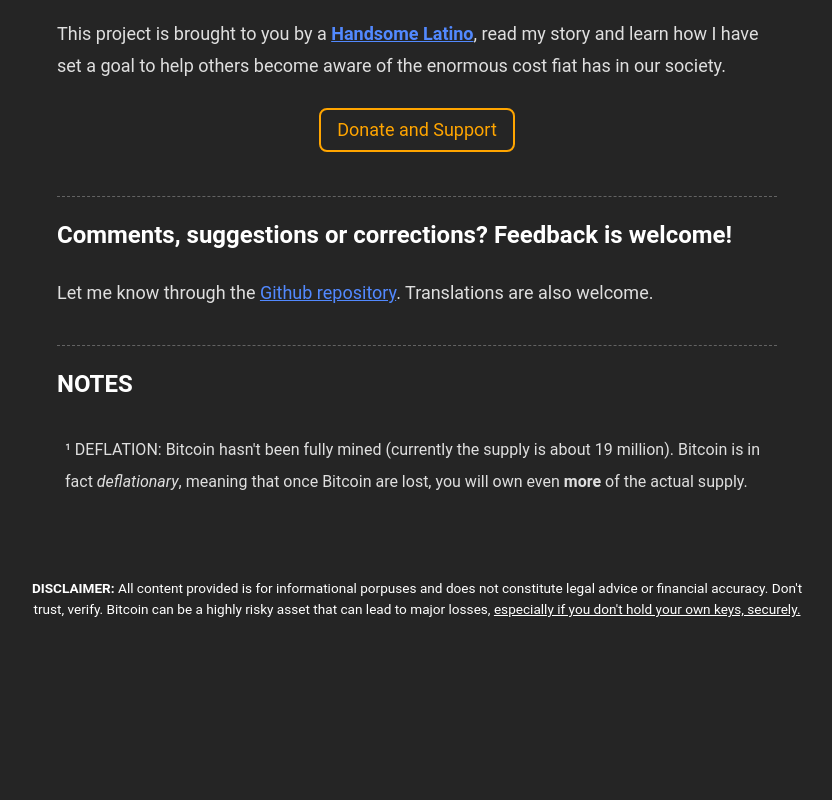
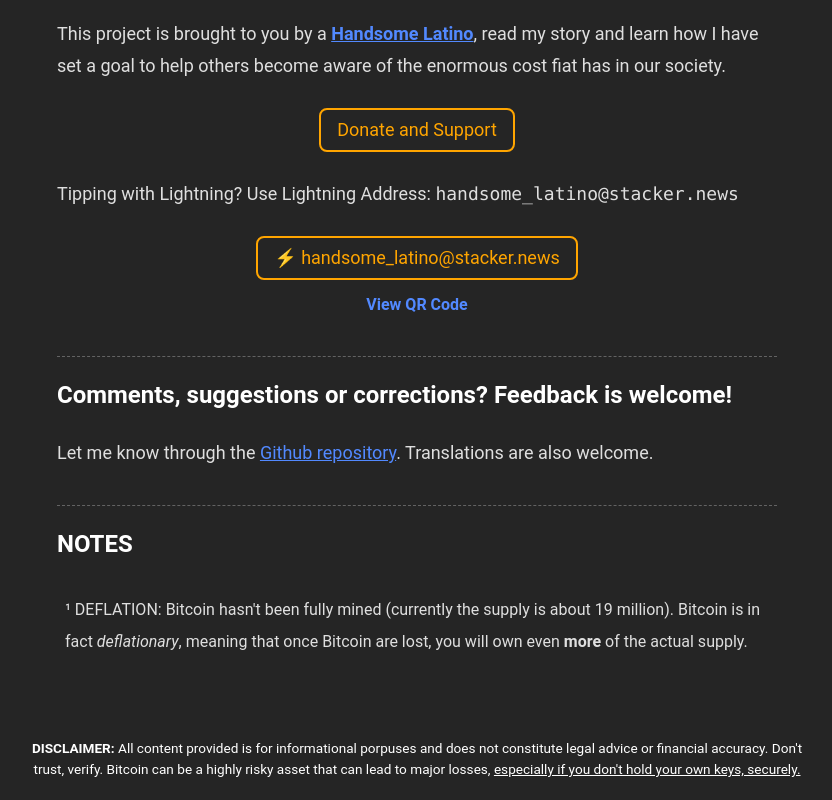
Before and after one commit to handsomelatino/bitcoin-exact-forecast, a React (Create React App) app: page / in a window 1280 px wide. Shown: the part 5117-5917 px from the top of the page, without its empty margins (223-1055 px from the left). Before the commit the page ends 5757 px from the top, so only its background shows below. Built offline with nearby package versions, Linux system fonts and the light colour scheme.

Commit message:
Add stacker.news lightning address + qr code

```diff
--- a/src/App.js
+++ b/src/App.js
@@ -5,12 +5,14 @@ import { TwitterShareButton } from 'react-share';
 import Calculator from './components/Calculator';
 import ForecastChart from './components/ForecastChart';
 import TwitterShare from './components/TwitterShare';
+import LightningQRCode from './assets/LightningQRCode';
 
 import './App.scss';
 
 function App() {
 
   const [highlightedNote, setHighlightedNote] = useState(null);
+  const [viewQRCode, setViewQRCode] = useState(false);
 
   const onClickDeflation = () => {
     setHighlightedNote('deflation');
@@ -98,7 +100,14 @@ function App() {
 
           <h3>Support the cause</h3>
           <p>This project is brought to you by a <strong><a href="https://handsomelatino.com">Handsome Latino</a></strong>, read my story and learn how I have set a goal to help others become aware of the enormous cost fiat has in our society.</p>
-          <p class="center"><a class="donate-button" href="https://pay.handsomelatino.com/api/v1/invoices?storeId=3zecRWVXGTMtpsE4157U8hjzL9iwBfPFBroABh3oWD3r&currency=USD" target="_blank" rel="noreferrer">Donate and Support</a></p>
+          <p className="center"><a className="donate-button" href="https://pay.handsomelatino.com/api/v1/invoices?storeId=3zecRWVXGTMtpsE4157U8hjzL9iwBfPFBroABh3oWD3r&currency=USD" target="_blank" rel="noreferrer">Donate and Support</a></p>
+          <p>Tipping with Lightning? Use Lightning Address: <code>handsome_latino@stacker.news</code></p>
+          <p className='center'>
+            <a className='donate-button' href='lightning:lnurl1dp68gurn8ghj7um5v93kketj9ehx2amn9uh8wetvdskkkmn0wahz7mrww4excup0dpskuerndakk2hmvv96xjmn02f3vg9'>⚡️ handsome_latino@stacker.news</a>
+            <div><div className='view-qr-code' role='button' onClick={() => setViewQRCode(!viewQRCode)}>{ viewQRCode ? 'Hide' : 'View' } QR Code</div></div>
+
+            <div className='qr-code-container' style={{ display: viewQRCode ? undefined : 'none' }}><LightningQRCode /></div>
+          </p>
 
           <h3>Comments, suggestions or corrections? Feedback is welcome!</h3>
           <p>Let me know through the <a href="https://github.com/handsomelatino/bitcoin-exact-forecast">Github repository</a>. Translations are also welcome.</p>
--- a/src/App.scss
+++ b/src/App.scss
@@ -127,6 +127,30 @@
       }
     }
 
+    .view-qr-code {
+      display: inline;
+      font-size: 16px;
+      line-height: 16px;
+      font-weight: bold;
+      color: #5289ff;
+      cursor: pointer;
+
+      &:hover {
+        color: #84abfd;
+        text-decoration: underline;
+      }
+    }
+
+    .qr-code-container {
+      padding: 10px;
+      background-color: white;
+      border-radius: 4px;
+      display: inline-block;
+
+      > svg {
+        display: block;
+      }
+    }
   }
 
   .not-your-keys-not-your-coins {
```
Also changed, not shown: src/assets/LightningQRCode.js (added, +15 -0 lines).
